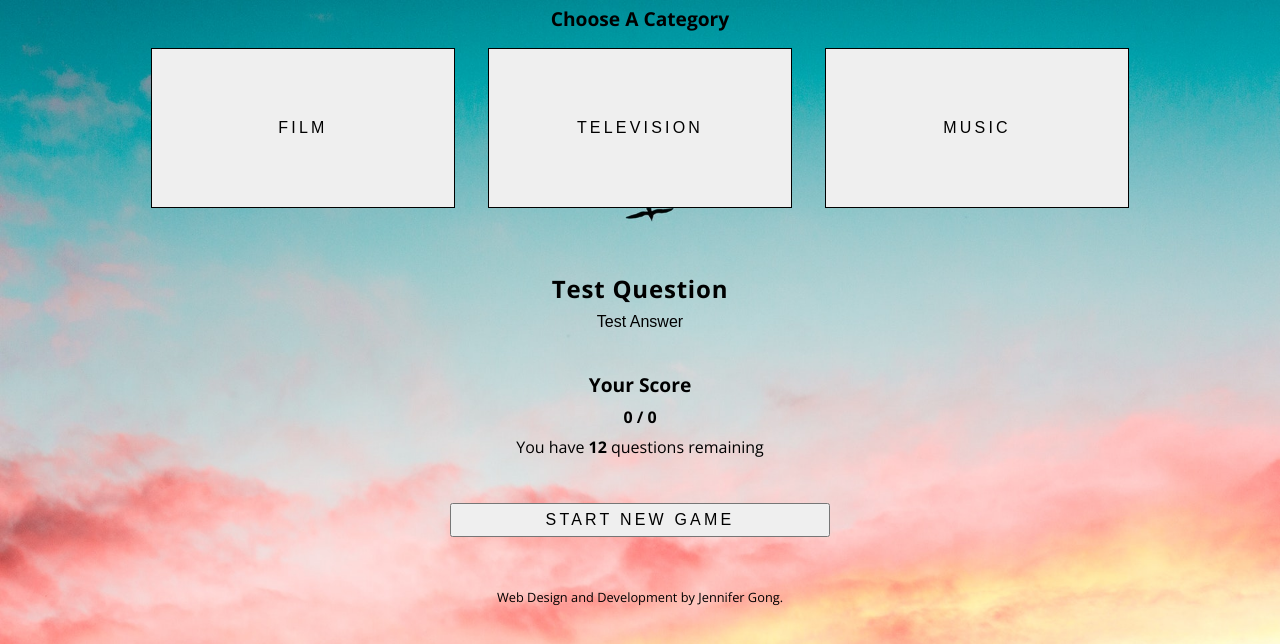
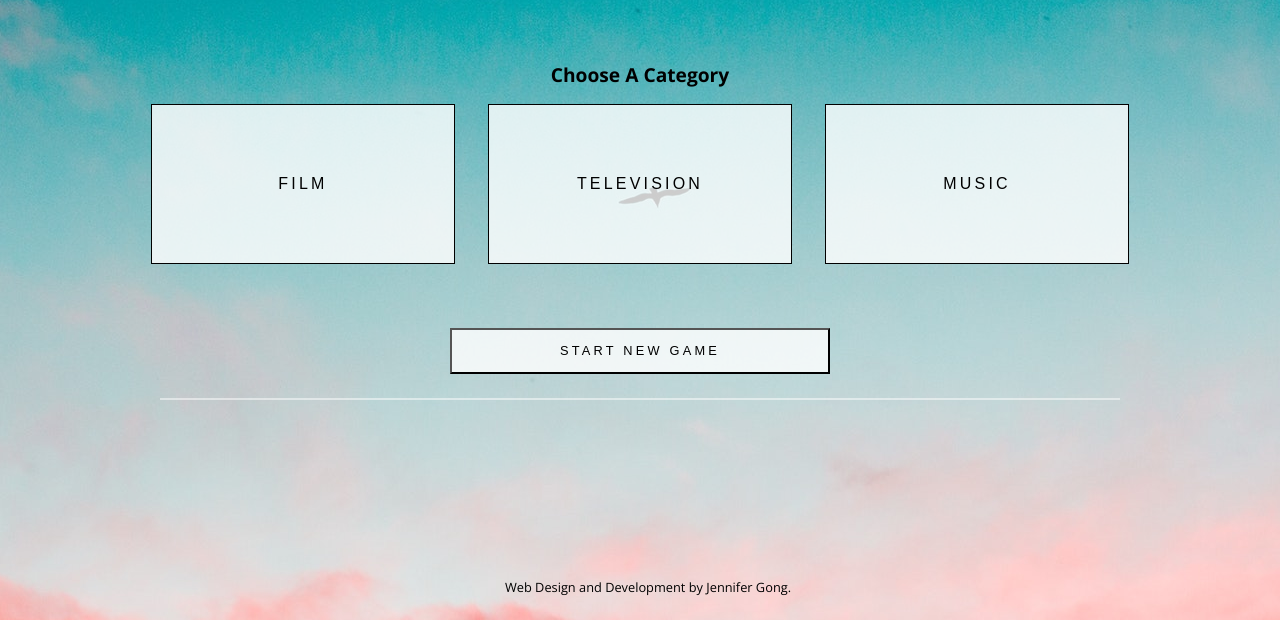
Before and after one commit to jngong/entertainment-iq, a plain HTML site: page index.html in a window 1280 px wide. Shown: the part 196-840 px from the top of the page. After the commit the page ends 816 px from the top, so only its background shows below. Drawn offline with nearby package versions, Linux system fonts and the light colour scheme; a web font is replaced by a local one.

Commit message:
tweaked additional styling

```diff
--- a/index.html
+++ b/index.html
@@ -13,7 +13,7 @@
         <h1>entertainmentIQ</h1>
         <p>Welcome to entertainmentIQ, the trivia game that tests your knowledge in popular entertainment. Choose a category to get started. Good luck!</p>
     </header>
-    <div class='category-container'>
+    <div class='category-container-shown'>
         <h2>Choose A Category</h2>
         <button class='category' id='film'>Film</button>
         <button class='category' id='tv'>Television</button>
@@ -22,7 +22,7 @@
     <div class='question-container'>
         <div id='question'>Test Question</div>
         <div id='answer-container'>
-            <div class='answer'>Test Answer</div>
+            <button class='answer'>Test Answer</button>
         </div>
     </div>
     <div id='question-message'></div>
@@ -32,6 +32,7 @@
         <p id='questions-remaining'>You have <span class='bold'>12</span> questions remaining</p>
     </div>
     <button id='reset-game'>Start New Game</button>
+    <hr>
     <footer>
         <p>Web Design and Development by Jennifer Gong.</p>
     </footer>
--- a/style.css
+++ b/style.css
@@ -12,6 +12,7 @@ body {
     background-size: cover;
     font-family: 'Open Sans', sans-serif;
     font-size: 16px;
+    height: 100vh;
 }
 
 h1 {
@@ -39,14 +40,27 @@ button {
     font-size: 1rem;
     text-transform: uppercase;
     letter-spacing: .2rem;
+    width: 70%;
+    margin: 0 auto;
+    background-color: rgba(255,255,255,.8);
+}
+
+hr {
+    border: .5px solid rgba(255,255,255,.5);
+    width: 75vw;
+    margin: 0 auto;
 }
 
 /* Category Styles */
-.category-container {
+.category-container-shown {
     display: flex;
     flex-flow: column wrap;
     justify-content: space-around;
     align-items: center;
+}
+
+.category-container-hidden {
+    display: none;
 }
 
 .category {
@@ -59,20 +73,22 @@ button {
 
 /* Question and Answer Styles */
 .question-container {
-    /* display: none;  */
+    display: none;
     width: 90%;
-    margin: 0 auto;
+    margin: 1rem auto;
 }
 
 #question {
     font-weight: 700;
     letter-spacing: .05rem;
-    font-size: 1.5rem;
+    font-size: 1.3rem;
     padding: .5rem 0;
 }
 
 .answer {
-    width
+    letter-spacing: 0;
+    text-transform: capitalize;
+    /* width: 90%; */
 }
 
 #answer-container {
@@ -82,6 +98,10 @@ button {
 }
 
 /* Score Styles */
+.score-container {
+    display: none;
+}
+
 .score-container h2, p {
     margin: .5rem auto;
 }
@@ -92,15 +112,19 @@ button {
 
 /* Reset Button Styles */
 #reset-game {
-    width: 70%;
-    padding: .5% 1%;
-    margin: 1.3rem auto;
+    width: 60%;
+    margin: 1.5rem auto;
+    font-size: .8rem;
+    line-height: 2.5rem;
 }
 
 /* Footer Styles */
 footer {
     margin-top: 30px;
     font-size: .8rem;
+    width: 100vw;
+    position: absolute;
+    bottom: 0;
 }
 
 /* Styles for desktops and large desktops */
@@ -108,6 +132,11 @@ footer {
 
     body {
         height: 100vh;
+        background-size: unset;
+    }
+
+    header {
+        padding-top: 3rem;
     }
 
     header p {
@@ -115,14 +144,14 @@ footer {
         width: 70vw;
     }
 
-    .category-container {
+    .category-container-shown {
         flex-flow: row wrap;
         width: 80%;
         margin: 0 auto;
         padding: 2rem 0;
     }
 
-    .category-container h2 {
+    .category-container-shown h2 {
         flex-basis: 100%;
     }
 
```
Also changed, not shown: 1 other file.
